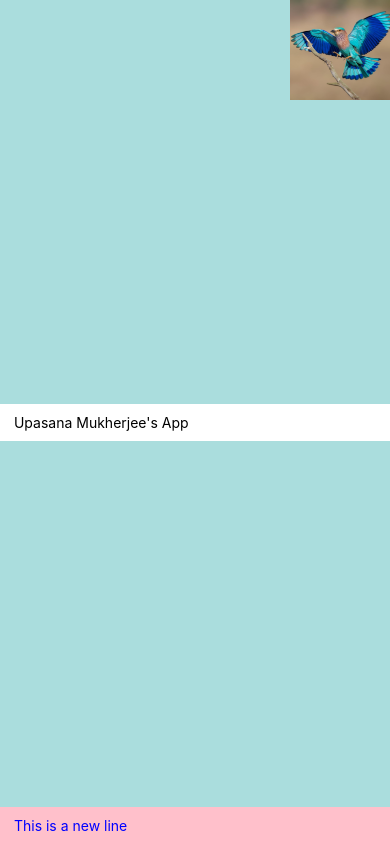
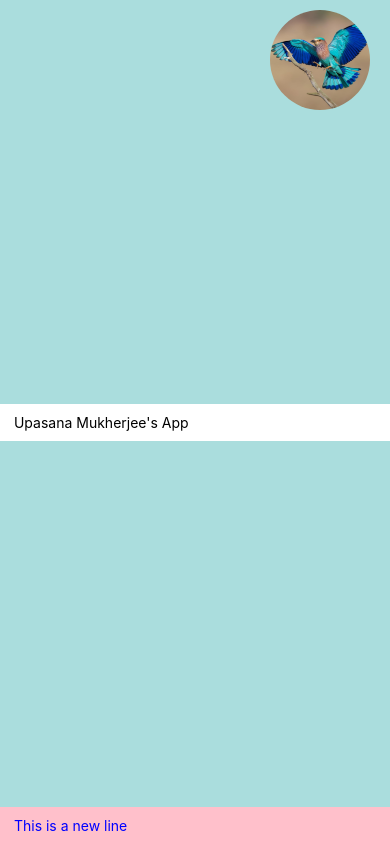
Before and after one commit to banerjeeupasana03/react_assignments_practice, a React Native app in the folder upasanas_mobile_app/: screen / in a window 390 px wide. Built offline with nearby package versions, Linux system fonts and the light colour scheme.

Commit message:
image avatar added with styling

```diff
--- a/upasanas_mobile_app/comp/Avatar.js
+++ b/upasanas_mobile_app/comp/Avatar.js
@@ -8,6 +8,7 @@ function Avatar() {
       <Image
         style={styles.avatarImg}
         source={require('../images/bird.jpg')}
+        resizeMode="cover"
        />
     </View>
   )
--- a/upasanas_mobile_app/styles/AvatarStyles.js
+++ b/upasanas_mobile_app/styles/AvatarStyles.js
@@ -3,13 +3,14 @@ import {StyleSheet} from 'react-native';
 var styles = {
   avatar:{
     position:"absolute",
-    top:0,
-    right:0
+    top:10,
+    right:20
   },
 
   avatarImg:{
     width:100,
-    height:100
+    height:100,
+    borderRadius:50
   }
 };
 
```
